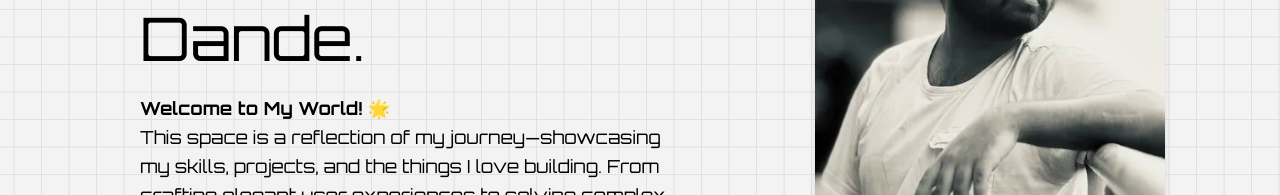
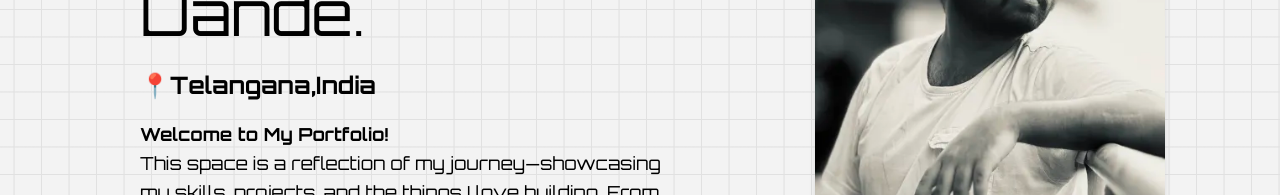
Before and after one commit to ganidande905/Vision, a Vue app: page / in a window 1280 px wide. Shown: the part 389-584 px from the top of the page. Built offline with nearby package versions, Linux system fonts and the light colour scheme; a web font is replaced by a local one.

Commit message:
Cleaning stuf

```diff
--- a/src/views/Home.vue
+++ b/src/views/Home.vue
@@ -4,8 +4,9 @@
     <transition name="fade" appear>
       <div class="info">
         <h1>Hello, I'm <br /> Ganeswar Dande.</h1>
+        <h2>📍Telangana,India</h2>
         <p>
-          <b>Welcome to My World! 🌟</b><br>
+          <b>Welcome to My Portfolio!</b><br>
           This space is a reflection of my journey—showcasing my skills, projects, and the things I love building.
           From crafting elegant user experiences to solving complex problems, I’m here to turn ideas into reality.
         </p>
```
